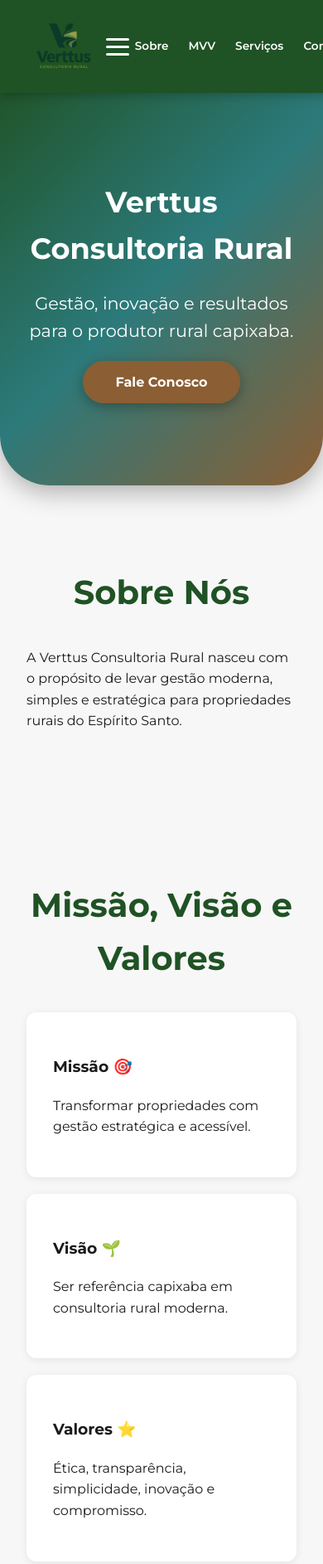
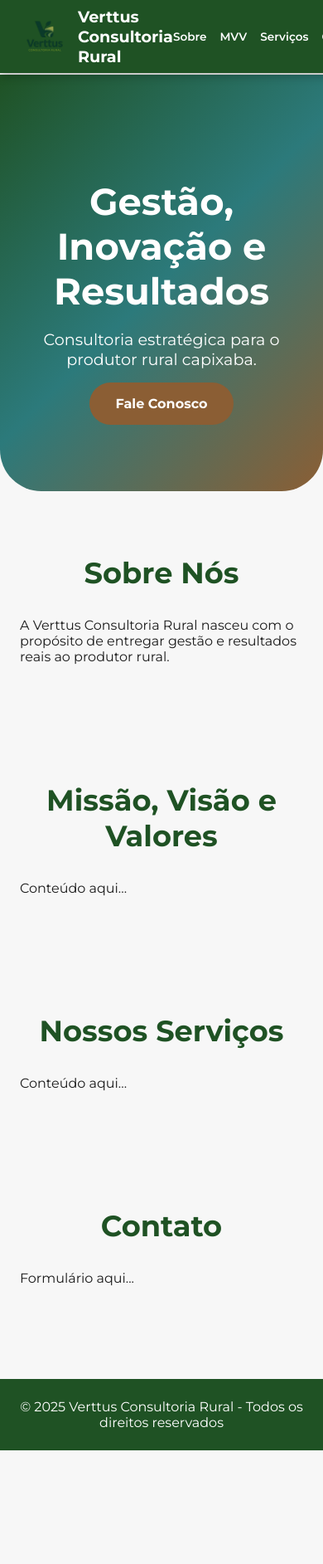
Before and after one commit to ArmstrongSG/verttus-site, a plain HTML site: page index.html in a window 390 px wide. Shown: the top 1885 px of the page at 83% size. After the commit the page ends 1748 px from the top, so only its background shows below. Drawn offline with Linux system fonts and the light colour scheme.

Commit message:
Update index.html

```diff
--- a/index.html
+++ b/index.html
@@ -1,11 +1,11 @@
-<!-- Arquivo unificado: HTML + estilos organizados e responsivos -->
 <!DOCTYPE html>
 <html lang="pt-BR">
 <head>
   <meta charset="UTF-8" />
   <meta name="viewport" content="width=device-width, initial-scale=1.0" />
-  <title>Verttus Consultoria Rural | Gestão e Resultados</title>
+  <title>Verttus Consultoria Rural</title>
   <link href="https://fonts.googleapis.com/css2?family=Montserrat:wght@300;400;600;700&display=swap" rel="stylesheet">
+
   <style>
     body {
       font-family: 'Montserrat', sans-serif;
@@ -13,7 +13,6 @@
       padding: 0;
       background: #f7f7f7;
       color: #1b1b1b;
-      line-height: 1.6;
     }
 
     /* NAVBAR */
@@ -22,165 +21,113 @@
       top: 0;
       width: 100%;
       display: flex;
+      align-items: center;
       justify-content: space-between;
+      background: #1f5224;
+      padding: 0.5rem 1.5rem;
+      box-shadow: 0 4px 10px rgba(0,0,0,0.25);
+      z-index: 999;
+    }
+
+    .logo-area {
+      display: flex;
       align-items: center;
-      background: #1f5224;
-      padding: 0.7rem 2rem;
-      z-index: 1000;
-      box-shadow: 0 4px 10px rgba(0,0,0,0.2);
+      gap: 10px;
     }
-    nav img { height: 90px;}
-    nav .menu {
+
+    nav img {
+      height: 60px;
+    }
+
+    .brand-name {
+      color: #fff;
+      font-size: 1.2rem;
+      font-weight: 700;
+    }
+
+    .menu {
       display: flex;
-      gap: 1.5rem;
+      gap: 1rem;
     }
-    nav .menu a {
+
+    .menu a {
       color: #fff;
       text-decoration: none;
       font-weight: 600;
+      font-size: 0.85rem;
       transition: 0.3s;
-     font-size: 0.85rem; }
-    nav .menu a:hover {
-      color: #8b5e34;
     }
 
-    /* MENU MOBILE */
-    .hamburger {
-      display: none;
-      cursor: pointer;
-      flex-direction: column;
-      gap: 6px;
-    }
-    .hamburger span {
-      width: 28px;
-      height: 3px;
-      background: #fff;
-      border-radius: 3px;
+    .menu a:hover {
+      color: #d9c5a3;
     }
 
     /* HEADER */
     header {
-      margin-top: 80px;
+      margin-top: 90px;
+      padding: 6rem 2rem;
+      text-align: center;
       background: linear-gradient(135deg, #1f5224, #2c7a7b, #8b5e34);
       color: white;
-      text-align: center;
-      padding: 7rem 2rem;
-      border-bottom-left-radius: 60px;
-      border-bottom-right-radius: 60px;
-      box-shadow: 0 8px 30px rgba(0,0,0,0.3);
+      border-bottom-left-radius: 50px;
+      border-bottom-right-radius: 50px;
     }
-    header h1 { font-size: 3rem; margin-bottom: .5rem; }
-    header p { font-size: 1.3rem; margin-bottom: 2rem; }
+
+    header h1 {
+      font-size: 2.8rem;
+      margin-bottom: 1rem;
+    }
+
+    header p {
+      font-size: 1.2rem;
+      margin-bottom: 2rem;
+    }
 
     .btn-cta {
+      padding: 1rem 2rem;
       background: #8b5e34;
-      color: #fff;
-      padding: 1rem 2.5rem;
-      border-radius: 50px;
+      color: white;
+      font-weight: 700;
+      border-radius: 40px;
       text-decoration: none;
-      font-weight: 700;
-      transition: 0.3s;
-      box-shadow: 0 4px 15px rgba(0,0,0,0.3);
-    }
-    .btn-cta:hover { background: #a37243; transform: translateY(-3px); }
-
-    /* GERAL */
-    .section { max-width: 1100px; margin: auto; padding: 4rem 2rem; }
-    h2 { text-align: center; font-size: 2.5rem; color: #1f5224; }
-
-    /* MVV */
-    .mvv-container {
-      display: grid;
-      grid-template-columns: repeat(auto-fit, minmax(300px, 1fr));
-      gap: 20px;
-      margin-top: 2rem;
-    }
-    .mvv-card {
-      background: #fff;
-      padding: 2rem;
-      border-radius: 12px;
-      box-shadow: 0 2px 10px rgba(0,0,0,0.08);
+      transition: .3s;
     }
 
-    /* SERVIÇOS */
-    .servicos-grid {
-      display: grid;
-      grid-template-columns: repeat(auto-fit, minmax(260px, 1fr));
-      gap: 25px;
-      margin-top: 2rem;
+    .btn-cta:hover {
+      background: #a37243;
     }
-    .servico-card {
-      background: #fff;
-      padding: 2rem;
-      border-radius: 12px;
-      border-top: 5px solid #1f5224;
-      box-shadow: 0 4px 15px rgba(0,0,0,0.1);
-      transition: .3s;
+
+    section {
+      max-width: 1000px;
+      margin: auto;
+      padding: 3rem 1.5rem;
     }
-    .servico-card:hover { transform: translateY(-5px); }
 
-    /* CONTATO */
-    .contact-form {
-      max-width: 600px;
-      margin: auto;
-      display: grid;
-      gap: 1rem;
+    h2 {
+      text-align: center;
+      font-size: 2.2rem;
+      color: #1f5224;
+      margin-bottom: 2rem;
     }
-    .contact-form input,
-    .contact-form textarea {
-      padding: 1rem;
-      border-radius: 8px;
-      border: 1px solid #ccc;
-      font-size: 1rem;
-    }
-    .contact-form button {
-      padding: 1rem;
-      background: #1f5224;
-      color: white;
-      border: none;
-      border-radius: 8px;
-      font-weight: 700;
-      transition: 0.3s;
-    }
-    .contact-form button:hover { background: #2c7a7b; }
 
     /* FOOTER */
     footer {
       background: #1f5224;
       color: white;
+      padding: 1.5rem;
       text-align: center;
-      padding: 1.5rem;
-    }
-
-    /* RESPONSIVO */
-    @media (max-width: 768px) {
-      .menu { display: none; }
-      .hamburger { display: flex; }
-      .menu.active {
-        display: flex;
-        flex-direction: column;
-        background: #1f5224;
-        position: absolute;
-        top: 70px;
-        right: 0;
-        width: 100%;
-        padding: 1rem 0;
-        text-align: center;
-      }
-      .menu a { padding: 1rem 0; font-size: 1.2rem; }
-      header h1 { font-size: 2.2rem; }
+      margin-top: 3rem;
     }
   </style>
 </head>
+
 <body>
 
+  <!-- NAVBAR -->
   <nav>
-    <img src="VERTTUS.png" alt="Logo da Verttus" />
-
-    <div class="hamburger" onclick="toggleMenu()">
-      <span></span>
-      <span></span>
-      <span></span>
+    <div class="logo-area">
+      <img src="VERTTUS.png" alt="Logo Verttus">
+      <span class="brand-name">Verttus Consultoria Rural</span>
     </div>
 
     <div class="menu">
@@ -191,56 +138,36 @@
     </div>
   </nav>
 
+  <!-- HEADER -->
   <header>
-    <h1>Verttus Consultoria Rural</h1>
-    <p>Gestão, inovação e resultados para o produtor rural capixaba.</p>
-    <a class="btn-cta" href="#contato">Fale Conosco</a>
+    <h1>Gestão, Inovação e Resultados</h1>
+    <p>Consultoria estratégica para o produtor rural capixaba.</p>
+    <a href="#contato" class="btn-cta">Fale Conosco</a>
   </header>
 
-  <section id="sobre" class="section">
+  <section id="sobre">
     <h2>Sobre Nós</h2>
-    <p>A Verttus Consultoria Rural nasceu com o propósito de levar gestão moderna, simples e estratégica para propriedades rurais do Espírito Santo.</p>
+    <p>A Verttus Consultoria Rural nasceu com o propósito de entregar gestão e resultados reais ao produtor rural.</p>
   </section>
 
-  <section id="mvv" class="section">
+  <section id="mvv">
     <h2>Missão, Visão e Valores</h2>
-    <div class="mvv-container">
-      <div class="mvv-card"><h3>Missão 🎯</h3><p>Transformar propriedades com gestão estratégica e acessível.</p></div>
-      <div class="mvv-card"><h3>Visão 🌱</h3><p>Ser referência capixaba em consultoria rural moderna.</p></div>
-      <div class="mvv-card"><h3>Valores ⭐</h3><p>Ética, transparência, simplicidade, inovação e compromisso.</p></div>
-    </div>
+    <p>Conteúdo aqui...</p>
   </section>
 
-  <section id="servicos" class="section">
+  <section id="servicos">
     <h2>Nossos Serviços</h2>
-    <div class="servicos-grid">
-      <div class="servico-card"><h3>Diagnóstico e Gestão</h3><p>Análise completa da propriedade.</p></div>
-      <div class="servico-card"><h3>Planejamento Estratégico</h3><p>Metas alinhadas ao produtor.</p></div>
-      <div class="servico-card"><h3>Acompanhamento Técnico</h3><p>Suporte contínuo.</p></div>
-      <div class="servico-card"><h3>Análise de Custos</h3><p>Indicadores e otimização.</p></div>
-    </div>
+    <p>Conteúdo aqui...</p>
   </section>
 
-  <section id="contato" class="section">
-    <h2>Fale Conosco</h2>
-    <form class="contact-form">
-      <input placeholder="Nome" required>
-      <input type="email" placeholder="Email" required>
-      <input placeholder="Telefone" required>
-      <textarea rows="5" placeholder="Mensagem"></textarea>
-      <button type="submit">Enviar</button>
-    </form>
+  <section id="contato">
+    <h2>Contato</h2>
+    <p>Formulário aqui...</p>
   </section>
 
   <footer>
-    <p>© 2025 Verttus Consultoria Rural - Espírito Santo</p>
+    © 2025 Verttus Consultoria Rural - Todos os direitos reservados
   </footer>
-
-<script>
-function toggleMenu() {
-  document.querySelector('.menu').classList.toggle('active');
-}
-</script>
 
 </body>
 </html>
```
